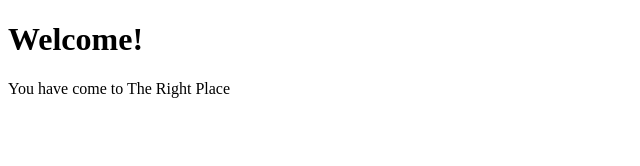
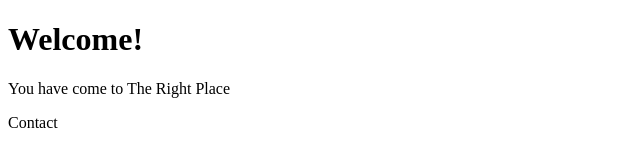
Before and after one commit to jasperroest/therightplace-website, a plain HTML site: page index.html in a window 1280 px wide. Shown: the full height of the page, 0-640 px from the left. Drawn offline with Linux system fonts and the light colour scheme.

Commit message:
Update index.html

```diff
--- a/index.html
+++ b/index.html
@@ -6,7 +6,7 @@
 
   <p>You have come to The Right Place</p>
 
-  <p><Contact><a href="mailto:jasper@therightplace.is"></p>
+  <p>Contact<a href="mailto:jasper@therightplace.is"></p>
 
 </body>
 </html>
```
